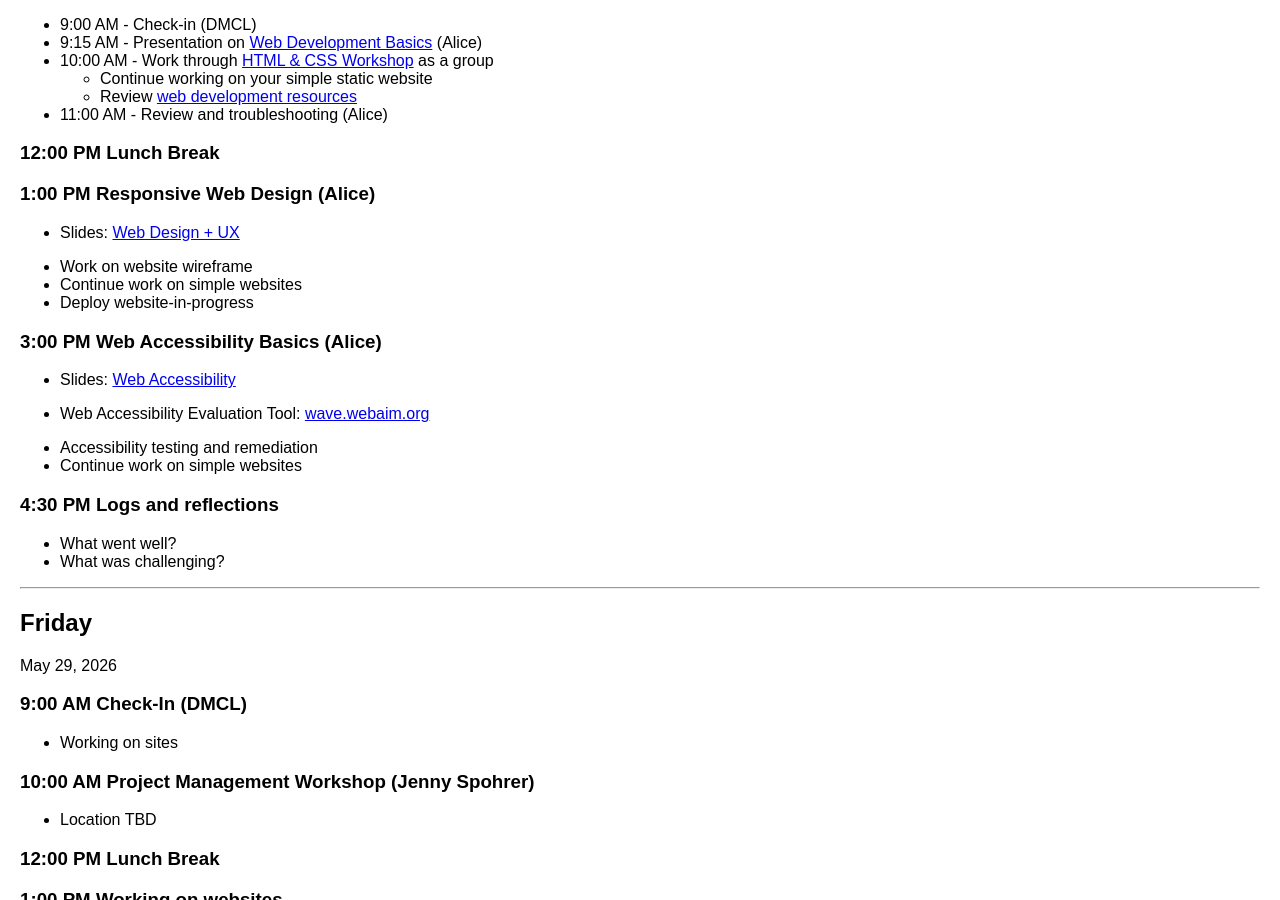
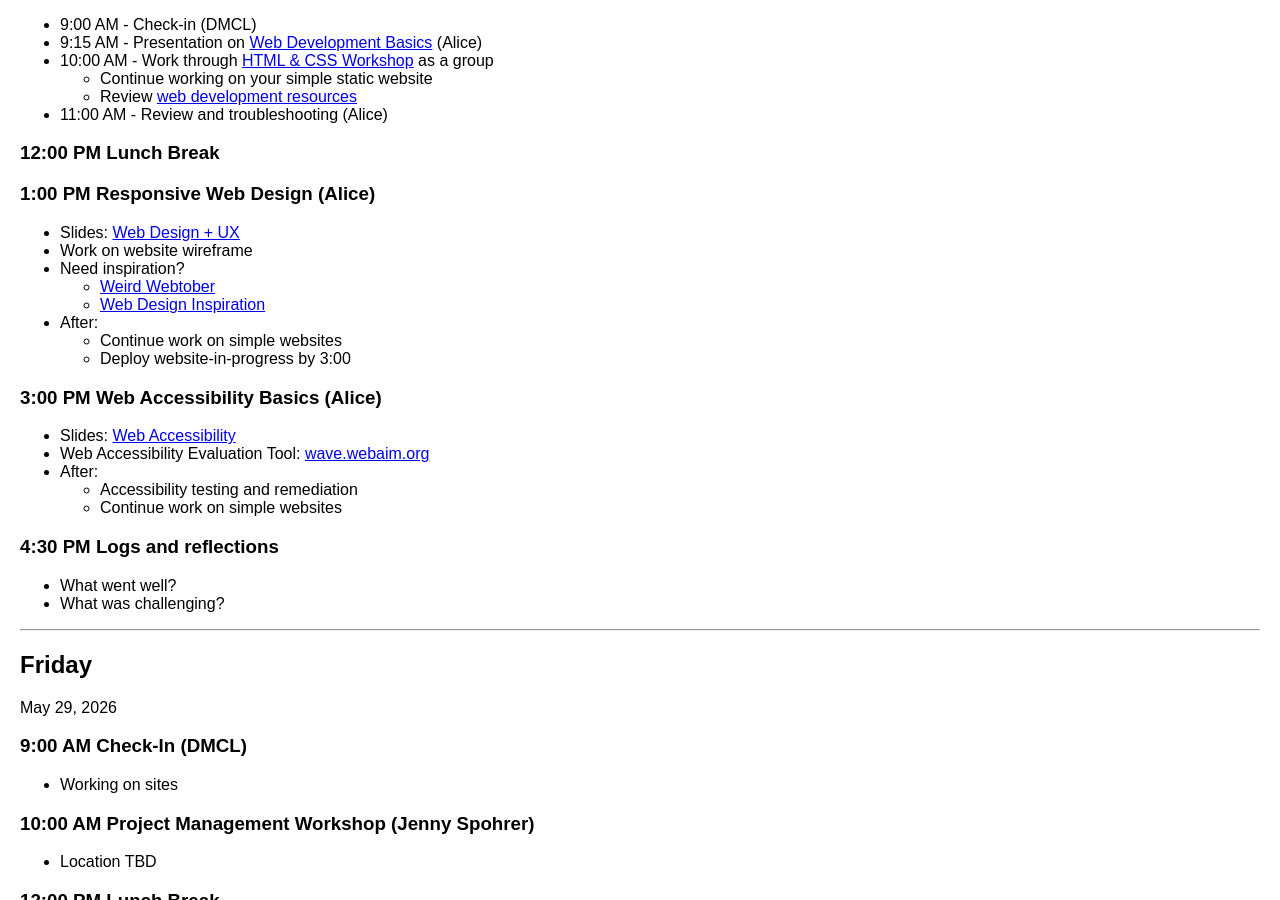
Before and after one commit to digbmc/dssf-syll, a Jekyll site: the page built from _weeks/01-intro.md, in a window 1280 px wide and 900 px high, scrolled down 2941 px. Built offline with Jekyll 4.4.1, drawn with Linux system fonts in a browser that asks for light colours.

Commit message:
adding web publishing and design resources

```diff
--- a/_weeks/01-intro.md
+++ b/_weeks/01-intro.md
@@ -151,17 +151,20 @@ May 28, 2026
 ### 1:00 PM Responsive Web Design (Alice)
 
 - Slides: [Web Design + UX](https://brynmawr-my.sharepoint.com/:p:/g/personal/amcgrath1_brynmawr_edu/IQBSCuDsHjmmTppo_jxjcXaLASXEi_tTh7Ph2Z3V7nyAPrg?e=JdjQzX)
-
 - Work on website wireframe
-- Continue work on simple websites
-- Deploy website-in-progress
+- Need inspiration?
+  - [Weird Webtober](https://weirdweboctober.website/)
+  - [Web Design Inspiration](https://www.webdesign-inspiration.com/)
+- After:
+  - Continue work on simple websites
+  - Deploy website-in-progress by 3:00
 
 ### 3:00 PM Web Accessibility Basics (Alice)
 - Slides: [Web Accessibility](https://docs.google.com/presentation/d/1V5cxH67_6BHYDa71pAdkGrCge6r7_MB9mEiK9fVX19o/edit?usp=sharing)
 - Web Accessibility Evaluation Tool: [wave.webaim.org](https://wave.webaim.org/)
-
-- Accessibility testing and remediation
-- Continue work on simple websites
+- After:
+  - Accessibility testing and remediation
+  - Continue work on simple websites
 
 ### 4:30 PM Logs and reflections
 - What went well?
```
Also changed, not shown: _resources/web.md (+7 -0 lines).
